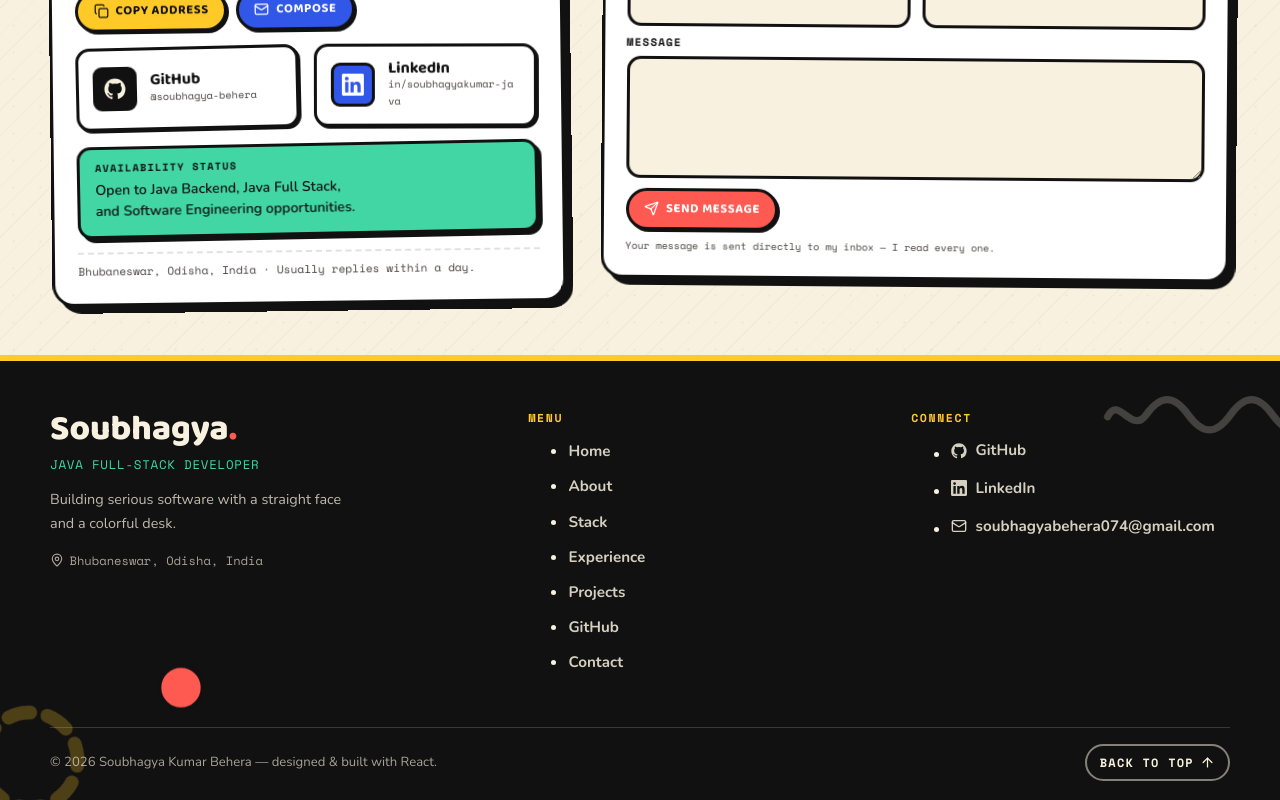
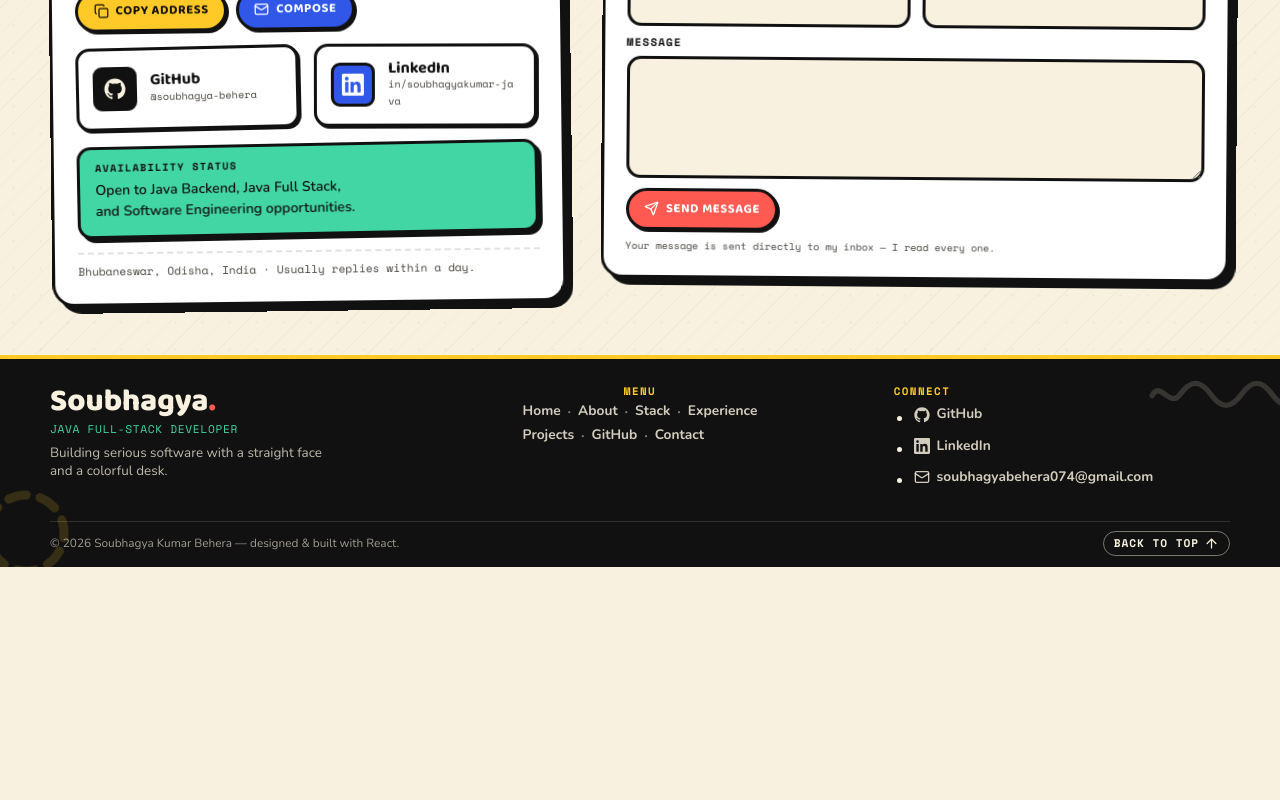
Before and after one commit to soubhagya-behera/soubhagya-dev, a React (Vite) app: page / in a window 1280 px wide. Shown: the part 5847-6647 px from the top of the page. After the commit the page ends 6414 px from the top, so only its background shows below. Built offline with nearby package versions, Linux system fonts and the light colour scheme; no server answers.

Commit message:
Fixed footer section design

```diff
--- a/src/components/layout/Footer.tsx
+++ b/src/components/layout/Footer.tsx
@@ -1,4 +1,4 @@
-import { ArrowUp, Mail, MapPin } from 'lucide-react'
+import { ArrowUp, Mail } from 'lucide-react'
 import { Link } from 'react-router-dom'
 import { links, profile } from '../../data/social'
 import { GithubIcon, LinkedinIcon } from '../ui/BrandIcons'
@@ -22,9 +22,8 @@ export function Footer() {
   return (
     <footer className="footer">
       <div className="footer__deco" aria-hidden="true">
-        <Squiggle color="rgba(248, 241, 223, 0.22)" className="footer__squiggle float-c" />
-        <Shape variant="ring" size={120} color="rgba(255, 201, 40, 0.25)" strokeWidth={4} className="footer__ring float-d" />
-        <Shape variant="circle" size={54} filled color="var(--coral)" className="footer__dot float-b" />
+        <Squiggle color="rgba(248, 241, 223, 0.18)" className="footer__squiggle float-c" />
+        <Shape variant="ring" size={96} color="rgba(255, 201, 40, 0.2)" strokeWidth={3} className="footer__ring float-d" />
       </div>
 
       <div className="container footer__grid">
@@ -35,15 +34,13 @@ export function Footer() {
           </p>
           <p className="footer__role">{profile.role}</p>
           <p className="footer__tag">Building serious software with a straight face and a colorful desk.</p>
-          <p className="footer__loc mono">
-            <MapPin size={14} aria-hidden="true" /> {profile.location}
-          </p>
         </div>
 
         <nav className="footer__nav" aria-label="Footer">
           <h3 className="footer__heading">Menu</h3>
-          <ul>
-            {FOOTER_LINKS.map(link => (
+          <div className="footer__menu">
+            <ul className="footer__menu-row">
+              {FOOTER_LINKS.slice(0, 4).map(link => (
                 <li key={link.id}>
                   <Link to={{ pathname: '/', hash: `#${link.id}` }} className="link-grow">
                     {link.label}
@@ -51,6 +48,16 @@ export function Footer() {
                 </li>
               ))}
             </ul>
+            <ul className="footer__menu-row">
+              {FOOTER_LINKS.slice(4).map(link => (
+                <li key={link.id}>
+                  <Link to={{ pathname: '/', hash: `#${link.id}` }} className="link-grow">
+                    {link.label}
+                  </Link>
+                </li>
+              ))}
+            </ul>
+          </div>
         </nav>
 
         <div className="footer__connect">
--- a/src/components/layout/footer.css
+++ b/src/components/layout/footer.css
@@ -2,7 +2,7 @@
   position: relative;
   background: var(--ink);
   color: var(--cream);
-  border-top: 6px solid var(--yellow);
+  border-top: 4px solid var(--yellow);
   overflow: hidden;
 }
 
@@ -14,35 +14,47 @@
 
 .footer__squiggle {
   position: absolute;
-  width: 220px;
-  right: -30px;
-  top: 30px;
+  width: 160px;
+  right: -16px;
+  top: 18px;
+  opacity: 0.9;
 }
 
 .footer__ring {
   position: absolute;
-  left: -30px;
-  bottom: -20px;
-}
-
-.footer__dot {
-  position: absolute;
-  left: 12%;
-  bottom: 18%;
+  left: -22px;
+  bottom: -14px;
+  opacity: 0.8;
 }
 
 .footer__grid {
   position: relative;
   display: grid;
-  grid-template-columns: 1.3fr 1fr 1fr;
-  gap: clamp(2rem, 5vw, 4rem);
-  padding-block: clamp(2.2rem, 5vw, 3.2rem);
+  grid-template-columns: 1fr auto 1fr;
+  column-gap: clamp(1.2rem, 2.4vw, 2rem);
+  row-gap: 0.75rem;
+  padding-block: clamp(1.25rem, 2.8vw, 1.7rem);
+  align-items: start;
+}
+
+.footer__brand {
+  grid-column: 1;
+  grid-row: 1;
+  min-width: 0;
+}
+
+.footer__connect {
+  grid-column: 3;
+  grid-row: 1;
+  justify-self: end;
+  min-width: 0;
+  text-align: left;
 }
 
 .footer__logo {
   font-family: var(--font-display);
   font-weight: 800;
-  font-size: clamp(1.7rem, 3vw, 2.2rem);
+  font-size: clamp(1.5rem, 2.6vw, 1.95rem);
   line-height: 1;
 }
 
@@ -51,62 +63,168 @@
 }
 
 .footer__role {
-  margin-top: 0.5rem;
+  margin-top: 0.3rem;
   font-family: var(--font-mono);
-  font-size: 0.78rem;
+  font-size: 0.7rem;
   letter-spacing: 0.06em;
   text-transform: uppercase;
   color: var(--mint);
+  line-height: 1.3;
 }
 
 .footer__tag {
-  margin-top: 0.8rem;
-  max-width: 34ch;
+  margin-top: 0.45rem;
+  max-width: 32ch;
   color: rgba(248, 241, 223, 0.75);
-  font-size: 0.9rem;
+  font-size: 0.84rem;
+  line-height: 1.4;
+}
+
+@media (min-width: 801px) {
+  .footer__tag {
+    max-width: 34ch;
+    white-space: normal;
+  }
+
+  .footer__nav .footer__heading {
+    width: 100%;
+    text-align: center;
+    align-self: stretch;
+  }
+
+  .footer__connect {
+    display: flex;
+    flex-direction: column;
+    align-items: flex-start;
+    width: fit-content;
+    margin-right: clamp(28px, 6vw, 96px);
+  }
+
+  .footer__connect .footer__heading {
+    align-self: flex-start;
+  }
+
+  .footer__connect ul {
+    padding-left: 1.25em;
+  }
 }
 
 .footer__loc {
   display: inline-flex;
   align-items: center;
-  gap: 0.45em;
-  margin-top: 0.9rem;
-  font-size: 0.76rem;
-  color: rgba(248, 241, 223, 0.65);
+  gap: 0.4em;
+  margin-top: 0.5rem;
+  font-size: 0.7rem;
+  color: rgba(248, 241, 223, 0.62);
+  line-height: 1.3;
 }
 
 .footer__heading {
   font-family: var(--font-mono);
-  font-size: 0.72rem;
+  font-size: 0.68rem;
   font-weight: 700;
-  letter-spacing: 0.14em;
+  letter-spacing: 0.13em;
   text-transform: uppercase;
   color: var(--yellow);
-  margin-bottom: 0.9rem;
+  margin-bottom: 0.5rem;
+  line-height: 1;
 }
 
-.footer__nav ul,
-.footer__connect ul {
+/* MENU — desktop 4+3 controlled two rows, same main row */
+.footer__nav {
+  grid-column: 2;
+  grid-row: 1;
+  justify-self: center;
+  align-self: start;
   display: flex;
   flex-direction: column;
-  gap: 0.55rem;
+  align-items: flex-start;
+  gap: 0.35rem;
+  min-width: 0;
+  padding-top: 0;
+  border-top: none;
+  margin-top: 0;
 }
 
-.footer__nav a,
-.footer__connect a {
+.footer__nav .footer__heading {
+  margin-bottom: 0;
+  flex-shrink: 0;
+}
+
+.footer__menu {
+  display: flex;
+  flex-direction: column;
+  gap: 0.3rem;
+  min-width: 0;
+}
+
+.footer__menu-row {
+  display: flex;
+  flex-direction: row;
+  flex-wrap: nowrap;
+  align-items: center;
+  gap: 0;
+  min-width: 0;
+  list-style: none;
+  padding: 0;
+  margin: 0;
+}
+
+.footer__nav li {
   display: inline-flex;
   align-items: center;
-  gap: 0.55em;
-  color: rgba(248, 241, 223, 0.85);
+  white-space: nowrap;
+}
+
+.footer__nav li + li::before {
+  content: '·';
+  display: inline-block;
+  margin: 0 0.48em;
+  color: rgba(248, 241, 223, 0.5);
+  font-weight: 700;
+  font-size: 0.9em;
+  line-height: 1;
+}
+
+.footer__nav a {
+  display: inline-flex;
+  align-items: center;
+  color: rgba(248, 241, 223, 0.84);
   text-decoration: none;
   font-weight: 700;
-  font-size: 0.95rem;
+  font-size: 0.86rem;
+  line-height: 1.35;
   transition:
     color var(--dur-fast) ease,
     transform var(--dur-fast) var(--spring);
 }
 
-.footer__nav a:hover,
+.footer__nav a:hover {
+  color: var(--white);
+  transform: translateY(-1px);
+}
+
+/* CONNECT keeps vertical list */
+.footer__connect ul {
+  display: flex;
+  flex-direction: column;
+  gap: 0.3rem;
+}
+
+.footer__connect a {
+  display: inline-flex;
+  align-items: center;
+  gap: 0.5em;
+  color: rgba(248, 241, 223, 0.84);
+  text-decoration: none;
+  font-weight: 700;
+  font-size: 0.86rem;
+  line-height: 1.35;
+  transition:
+    color var(--dur-fast) ease,
+    transform var(--dur-fast) var(--spring);
+}
+
 .footer__connect a:hover {
   color: var(--white);
   transform: translateX(4px);
@@ -117,27 +235,28 @@
   display: flex;
   align-items: center;
   justify-content: space-between;
-  gap: 1rem;
+  gap: 0.75rem;
   flex-wrap: wrap;
-  padding-block: 1rem 1.2rem;
-  border-top: 1px solid rgba(248, 241, 223, 0.18);
-  font-size: 0.82rem;
-  color: rgba(248, 241, 223, 0.65);
+  padding-block: 0.55rem 0.65rem;
+  border-top: 1px solid rgba(248, 241, 223, 0.14);
+  font-size: 0.74rem;
+  line-height: 1.3;
+  color: rgba(248, 241, 223, 0.62);
 }
 
 .footer__top {
   display: inline-flex;
   align-items: center;
-  gap: 0.5em;
+  gap: 0.45em;
   font-family: var(--font-mono);
-  font-size: 0.75rem;
+  font-size: 0.7rem;
   font-weight: 700;
-  letter-spacing: 0.1em;
+  letter-spacing: 0.08em;
   color: var(--cream);
   text-decoration: none;
-  border: 2px solid rgba(248, 241, 223, 0.5);
+  border: 1.5px solid rgba(248, 241, 223, 0.45);
   border-radius: var(--radius-pill);
-  padding: 0.55em 1.1em;
+  padding: 0.4em 0.9em;
   transition:
     background-color var(--dur-fast) ease,
     color var(--dur-fast) ease,
@@ -147,16 +266,96 @@
 .footer__top:hover {
   background: var(--cream);
   color: var(--ink);
-  transform: translateY(-3px);
+  transform: translateY(-2px);
+}
+
+@media (max-width: 900px) {
+  .footer__grid {
+    column-gap: clamp(1rem, 3vw, 1.8rem);
+  }
+
+  .footer__nav {
+    gap: 0.7rem;
+  }
+
+  .footer__nav li + li::before {
+    margin: 0 0.45em;
+  }
+
+  .footer__nav a {
+    font-size: 0.82rem;
+  }
 }
 
 @media (max-width: 800px) {
   .footer__grid {
     grid-template-columns: 1fr;
-    gap: 2.2rem;
+    row-gap: 1rem;
+    column-gap: 0;
+    padding-block: 1.2rem 1.1rem;
   }
 
-  .footer__dot {
+  .footer__brand,
+  .footer__connect,
+  .footer__nav {
+    grid-column: auto;
+    grid-row: auto;
+    justify-self: stretch;
+  }
+
+  .footer__connect {
+    text-align: left;
+  }
+
+  .footer__nav {
+    flex-direction: column;
+    align-items: flex-start;
+    gap: 0.45rem;
+    padding-top: 0;
+    border-top: none;
+    margin-top: 0;
+  }
+
+  .footer__nav ul {
+    flex-wrap: wrap;
+    gap: 0;
+    row-gap: 0.35rem;
+  }
+
+  .footer__menu {
+    gap: 0.35rem;
+  }
+
+  .footer__menu-row {
+    flex-wrap: wrap;
+    gap: 0;
+    row-gap: 0.35rem;
+  }
+
+  .footer__squiggle {
+    width: 120px;
+    right: -12px;
+    top: 10px;
+  }
+
+  .footer__ring {
     display: none;
   }
+
+  .footer__bar {
+    gap: 0.6rem;
+    padding-block: 0.6rem 0.7rem;
+    font-size: 0.72rem;
+  }
 }
+
+@media (max-width: 480px) {
+  .footer__grid {
+    row-gap: 0.95rem;
+  }
+
+  .footer__bar {
+    flex-direction: column;
+    align-items: flex-start;
+  }
+}
```
Lines whose indentation alone changed are shown as unchanged.
